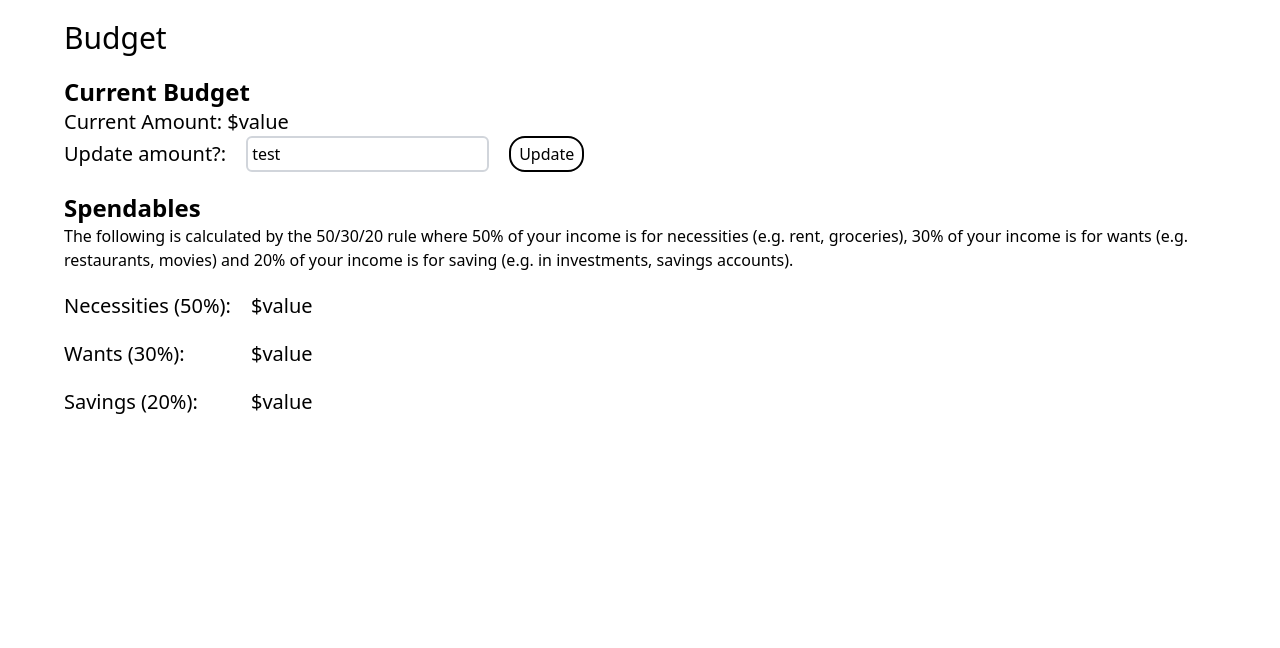
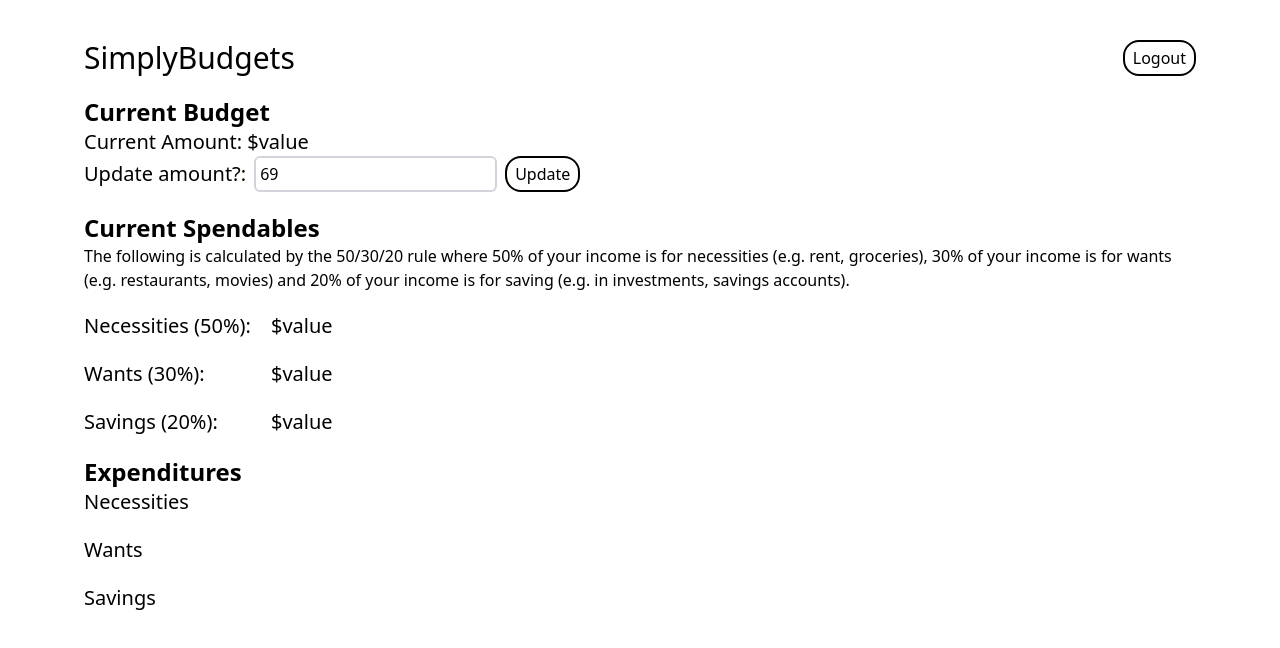
Before and after one commit to AloyBranCheung/budget-calculator, a React (Vite) app: page / in a window 1280 px wide. Shown: the top 648 px of the page. Built offline with nearby package versions, Linux system fonts and the light colour scheme; a web font is replaced by a local one; what tw-elements would draw is missing.

Commit message:
sets up .env, style changes, adds navbar, starts expenditures section

```diff
--- a/package.json
+++ b/package.json
@@ -11,6 +11,7 @@
   "dependencies": {
     "react": "^18.2.0",
     "react-dom": "^18.2.0",
+    "react-query": "^3.39.3",
     "tw-elements": "^1.0.0-beta2"
   },
   "devDependencies": {
--- a/src/App.tsx
+++ b/src/App.tsx
@@ -1,13 +1,14 @@
 import PageTitle from "./components/UI/typography/PageTitle";
 import GutterContainer from "./components/layout/GutterContainer";
 import CalculatorContainer from "./components/CalculatorContainer";
+import Navbar from "./components/Navbar";
 
 function App() {
   return (
     <div className="font-nerd pt-5 pb-5">
       <GutterContainer>
         <div className="flex flex-col gap-5">
-          <PageTitle title="Budget" />
+          <Navbar />
           <CalculatorContainer />
         </div>
       </GutterContainer>
--- a/src/components/CalculatorContainer/CurrBudgetDisplay.tsx
+++ b/src/components/CalculatorContainer/CurrBudgetDisplay.tsx
@@ -9,14 +9,16 @@ export default function CurrBudgetDisplay() {
     <div>
       <SectionTitle bold title="Current Budget" />
       <TitleText title="Current Amount: $value" />
-      <div className="flex gap-5 items-center">
-        <TitleText title="Update amount?: " />
-        <Input
-          value="test"
-          onChange={() => console.log("changed")}
-          type="text"
-        />
-        <Button onClick={() => console.log("clicked")} label="Update" />
+      <div className="flex gap-2 flex-col sm:flex-row sm:items-center">
+        <TitleText title="Update amount?:" />
+        <div className="flex gap-2">
+          <Input
+            value={69}
+            onChange={() => console.log("changed")}
+            type="number"
+          />
+          <Button onClick={() => console.log("clicked")} label="Update" />
+        </div>
       </div>
     </div>
   );
--- /dev/null
+++ b/src/components/CalculatorContainer/ExpendCategory.tsx
@@ -0,0 +1,14 @@
+import React from "react";
+import TitleText from "../UI/typography/TitleText";
+
+interface ExpendCategoryProps {
+  title: string;
+}
+
+export default function ExpendCategory({ title }: ExpendCategoryProps) {
+  return (
+    <div>
+      <TitleText title={title} />
+    </div>
+  );
+}
--- /dev/null
+++ b/src/components/CalculatorContainer/ExpenditureHistory.tsx
@@ -0,0 +1,16 @@
+import React from "react";
+import SectionTitle from "../UI/typography/SectionTitle";
+import ExpendCategory from "./ExpendCategory";
+
+export default function ExpenditureHistory() {
+  return (
+    <div>
+      <SectionTitle bold title="Expenditures" />
+      <div className="flex flex-col gap-5">
+        <ExpendCategory title="Necessities" />
+        <ExpendCategory title="Wants" />
+        <ExpendCategory title="Savings" />
+      </div>
+    </div>
+  );
+}
--- a/src/components/CalculatorContainer/Spendables.tsx
+++ b/src/components/CalculatorContainer/Spendables.tsx
@@ -6,7 +6,7 @@ export default function Spendables() {
   return (
     <div className="flex flex-col gap-5">
       <div>
-        <SectionTitle bold title="Spendables" />
+        <SectionTitle bold title="Current Spendables" />
         <p>
           The following is calculated by the 50/30/20 rule where 50% of your
           income is for necessities (e.g. rent, groceries), 30% of your income
--- a/src/components/CalculatorContainer/index.tsx
+++ b/src/components/CalculatorContainer/index.tsx
@@ -1,12 +1,14 @@
 import React from "react";
 import Spendables from "./Spendables";
 import CurrBudgetDisplay from "./CurrBudgetDisplay";
+import ExpenditureHistory from "./ExpenditureHistory";
 
 export default function Calculator() {
   return (
     <div className="flex flex-col gap-5">
       <CurrBudgetDisplay />
       <Spendables />
+      <ExpenditureHistory />
     </div>
   );
 }
--- /dev/null
+++ b/src/components/Navbar.tsx
@@ -0,0 +1,12 @@
+import React from "react";
+import PageTitle from "./UI/typography/PageTitle";
+import Button from "./UI/Button";
+
+export default function Navbar() {
+  return (
+    <div className="flex justify-between items-center">
+      <PageTitle title="SimplyBudgets" />
+      <Button onClick={() => console.log("clicked")} label={"Logout"} />
+    </div>
+  );
+}
--- a/src/components/layout/GutterContainer.tsx
+++ b/src/components/layout/GutterContainer.tsx
@@ -7,7 +7,7 @@ interface GutterContainerProps {
 export default function GutterContainer({ children }: GutterContainerProps) {
   return (
     <div className="flex justify-center">
-      <div className="flex w-full max-w-6xl h-ful">{children}</div>
+      <div className="flex w-full max-w-6xl h-full p-5">{children}</div>
     </div>
   );
 }
```
Also changed, not shown: 2 other files (tests, documents, lock files or other folders).
